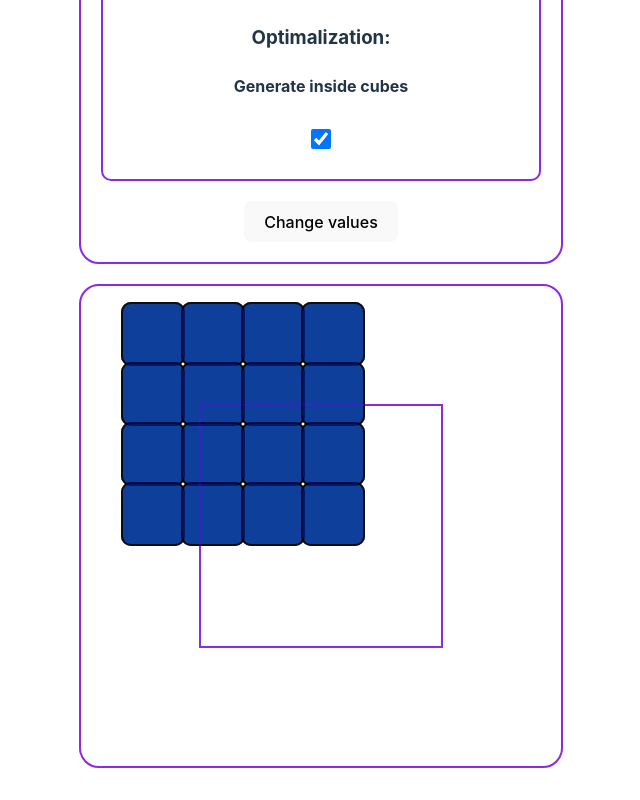
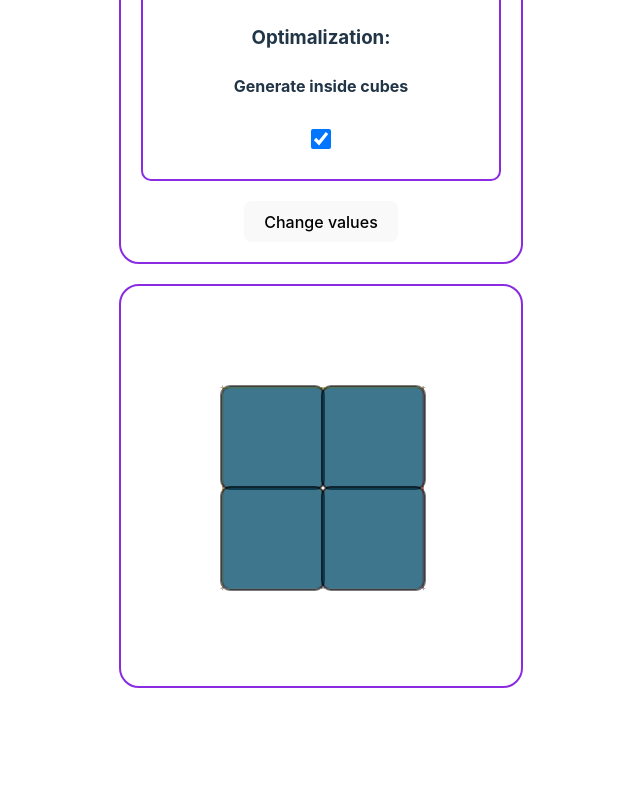
Before and after one commit to KacperCedro/rkg, a React (Vite) app: page / in a window 1280 px wide. Shown: the part 1533-2333 px from the top of the page, without its empty margins (319-959 px from the left). After the commit the page ends 2253 px from the top, so only its background shows below. Built offline with nearby package versions, Linux system fonts and the light colour scheme.

Commit message:
Cube position fixed, touch handling added

```diff
--- a/src/App.jsx
+++ b/src/App.jsx
@@ -4,10 +4,10 @@ import { Cube } from "./components/Cube";
 import { ConfigForm } from './components/ConfigForm';
 
 // initial config
-let initialSideSize = 60
+let initialSideSize = 100
 let initialPerspective = 10000
 let initialOpacity = 0.3
-let initialCubeSize = 4
+let initialCubeSize = 2
 let initialEnableInsideCubes = true
 let initialSubCubeColors = {
   top: "#ffff00",
--- a/src/components/Cube.css
+++ b/src/components/Cube.css
@@ -1,19 +1,20 @@
 
 .cube{
-    transform-origin: center center center;
     transform-style: preserve-3d;
+    transform-origin: center center ;
     transition: transform 0.01s ease-out;
-
+    /*
     border-color: blueviolet;
     border-width: 2px;
     border-style: solid;
+    */
 }
 
 .cube-wrapper {
+    perspective: 1000px;
     display: flex;
     align-items: center;
     justify-content: center;
-    position: relative;
     margin-top: 20px;
     cursor: grab;
     border-radius: 20px;
@@ -24,12 +25,15 @@
 
 .cube-wrapper:active {
     cursor: grabbing;
+    touch-action: none;
 }
 
-figure{
-    display: block;
+div.figure{
     position: absolute;
-    -webkit-transform-origin: center center center;
+    top: 0px;
+    left: 0px;
+    transform-style: preserve-3d;
+    transform-origin: center center center;
     border-width: 2px;
     border-radius: 10px;
     border-color: black;
@@ -37,16 +41,20 @@ figure{
 }
 
 .subCube {
-    -webkit-transform-style: preserve-3d;
-    position:relative;
+    position: absolute;
+    transform-style: preserve-3d;
+    transform-origin: center center center ;
+    /*
+    border-color: red;
+    border-width: 2px;
+    border-style: solid;
+    */
 }
-
-@-webkit-keyframes rotate {
-    0% {
-        -webkit-transform: rotateX(0) rotateY(0) rotateZ(0);
+@keyframes rotate {
+    from {
+        transform: rotate3d(0, 0, 0, 0deg);
     }
-
-    100% {
-        -webkit-transform: rotateX(360deg) rotateY(360deg) rotateZ(0deg);
+    to {
+        transform: rotate3d(1, 1, 1, 360deg);
     }
 }
--- a/src/components/Cube.jsx
+++ b/src/components/Cube.jsx
@@ -1,6 +1,7 @@
 import { useEffect, useState } from "react"
 import { loadSubCubaTable } from "./modules/tableGenerator"
 import "./Cube.css"
+/*
 export const Cube = (props) => {
     const [subCubeTable, setSubCubeTable] = useState()
     const [rotation, setRotation] = useState({ x: 0, y: 0 });
@@ -72,6 +73,7 @@ export const Cube = (props) => {
         <>
             <div
                 style={{
+                    perspective: props.perspective,
                     height: `${props.cubeSize * props.sideSize * 2}px`,
                     width: `${props.cubeSize * props.sideSize * 2}px`,
                 }}
@@ -92,3 +94,218 @@ export const Cube = (props) => {
         </>
     )
 }
+*/
+
+/*
+export const Cube = (props) => {
+    const [subCubeTable, setSubCubeTable] = useState();
+    const [rotation, setRotation] = useState({ x: 0, y: 0 });
+    const [isInteracting, setIsInteracting] = useState(false);
+    const [lastPosition, setLastPosition] = useState({ x: 0, y: 0 });
+
+    useEffect(() => {
+        const table = loadSubCubaTable(props);
+
+        if (!props.enableInsideCubes) {
+            setSubCubeTable(
+                table.filter((element) =>
+                    (element.y === 0 || element.y === props.cubeSize - 1) ||
+                    (element.x === 0 || element.x === props.cubeSize - 1) ||
+                    (element.z === 0 || element.z === props.cubeSize - 1)
+                )
+            );
+        } else {
+            setSubCubeTable(table);
+        }
+    }, [props]);
+
+    const handleStart = (e) => {
+        e.preventDefault(); // Zapobiega domyślnym działaniom, np. przewijaniu na dotykowych ekranach.
+        setIsInteracting(true);
+
+        const isTouch = e.type === "touchstart";
+        const { clientX, clientY } = isTouch ? e.touches[0] : e;
+
+        setLastPosition({ x: clientX, y: clientY });
+    };
+
+    const handleMove = (e) => {
+        if (!isInteracting) return;
+
+        const isTouch = e.type === "touchmove";
+        const { clientX, clientY } = isTouch ? e.touches[0] : e;
+
+        const deltaX = clientX - lastPosition.x;
+        const deltaY = clientY - lastPosition.y;
+
+        setRotation((prev) => ({
+            x: prev.x - deltaY * 0.5,
+            y: prev.y + deltaX * 0.5,
+        }));
+
+        setLastPosition({ x: clientX, y: clientY });
+    };
+
+    const handleEnd = () => {
+        setIsInteracting(false);
+    };
+
+    useEffect(() => {
+        if (isInteracting) {
+            window.addEventListener("mousemove", handleMove);
+            window.addEventListener("mouseup", handleEnd);
+            window.addEventListener("touchmove", handleMove);
+            window.addEventListener("touchend", handleEnd);
+        } else {
+            window.removeEventListener("mousemove", handleMove);
+            window.removeEventListener("mouseup", handleEnd);
+            window.removeEventListener("touchmove", handleMove);
+            window.removeEventListener("touchend", handleEnd);
+        }
+
+        return () => {
+            window.removeEventListener("mousemove", handleMove);
+            window.removeEventListener("mouseup", handleEnd);
+            window.removeEventListener("touchmove", handleMove);
+            window.removeEventListener("touchend", handleEnd);
+        };
+    }, [isInteracting]);
+
+    const subCubeElements = subCubeTable?.map((element) => element.component);
+
+    return (
+        <>
+            <div
+                style={{
+                    perspective: `${props.perspective}px`,
+                    marginTop: `${props.cubeSize * (Math.sqrt(2 * props.sideSize * props.sideSize))}px`,
+                }}
+                className="cube-wrapper"
+                onMouseDown={handleStart}
+                onTouchStart={handleStart}
+            >
+                <div
+                    className="cube"
+                    style={{
+                        transform: `rotateX(${rotation.x}deg) rotateY(${rotation.y}deg)`,
+                    }}
+                >
+                    {subCubeElements}
+                </div>
+            </div>
+            <div style={{ height: `${props.cubeSize * (Math.sqrt(2 * props.sideSize * props.sideSize))}px` }}></div>
+        </>
+    );
+};
+*/
+
+export const Cube = (props) => {
+    const [subCubeTable, setSubCubeTable] = useState();
+    const [rotation, setRotation] = useState({ x: 0, y: 0 });
+    const [isInteracting, setIsInteracting] = useState(false);
+    const [lastPosition, setLastPosition] = useState({ x: 0, y: 0 });
+
+    useEffect(() => {
+        console.log("enableInsideCubes changed:", props.enableInsideCubes);
+        const table = loadSubCubaTable(props);
+
+        if (!props.enableInsideCubes) {
+            console.log("Loaded without inside cubes");
+            setSubCubeTable(
+                table.filter((element) =>
+                    (element.y === 0 || element.y === props.cubeSize - 1) ||
+                    (element.x === 0 || element.x === props.cubeSize - 1) ||
+                    (element.z === 0 || element.z === props.cubeSize - 1)
+                )
+            );
+        } else {
+            console.log("Loaded with inside cubes");
+            setSubCubeTable(table);
+        }
+    }, [props]);
+
+    // Funkcja do rozpoczęcia interakcji (mysz lub dotyk)
+    const handleStart = (e) => {
+        e.preventDefault();
+        setIsInteracting(true);
+
+        // Obsługa myszy lub dotyku
+        const isTouch = e.type === "touchstart";
+        const { clientX, clientY } = isTouch ? e.touches[0] : e;
+
+        setLastPosition({ x: clientX, y: clientY });
+    };
+
+    // Funkcja obsługująca ruch kursora lub palca
+    const handleMove = (e) => {
+        if (!isInteracting) return;
+
+        const isTouch = e.type === "touchmove";
+        const { clientX, clientY } = isTouch ? e.touches[0] : e;
+
+        const deltaX = clientX - lastPosition.x;
+        const deltaY = clientY - lastPosition.y;
+
+        setRotation((prev) => ({
+            x: prev.x - deltaY * 0.5,
+            y: prev.y + deltaX * 0.5,
+        }));
+
+        setLastPosition({ x: clientX, y: clientY });
+    };
+
+    // Funkcja do zakończenia interakcji
+    const handleEnd = () => {
+        setIsInteracting(false);
+    };
+
+    // Obsługa nasłuchiwania zdarzeń
+    useEffect(() => {
+        if (isInteracting) {
+            window.addEventListener("mousemove", handleMove);
+            window.addEventListener("mouseup", handleEnd);
+            window.addEventListener("touchmove", handleMove);
+            window.addEventListener("touchend", handleEnd);
+        } else {
+            window.removeEventListener("mousemove", handleMove);
+            window.removeEventListener("mouseup", handleEnd);
+            window.removeEventListener("touchmove", handleMove);
+            window.removeEventListener("touchend", handleEnd);
+        }
+
+        return () => {
+            window.removeEventListener("mousemove", handleMove);
+            window.removeEventListener("mouseup", handleEnd);
+            window.removeEventListener("touchmove", handleMove);
+            window.removeEventListener("touchend", handleEnd);
+        };
+    }, [isInteracting]);
+
+    const subCubeElements = subCubeTable?.map((element) => element.component);
+
+    return (
+        <>
+            <div
+                style={{
+                    perspective: props.perspective,
+                    height: `${props.cubeSize * props.sideSize * 2}px`,
+                    width: `${props.cubeSize * props.sideSize * 2}px`,
+                }}
+                className="cube-wrapper"
+                onMouseDown={handleStart}
+                onTouchStart={handleStart} // Dodano obsługę dotyku
+            >
+                <div
+                    className="cube"
+                    style={{
+                        transform: `rotateX(${rotation.x / 100}deg) rotateY(${rotation.y / 100}deg)`,
+                        height: `${props.cubeSize * props.sideSize}px`,
+                        width: `${props.cubeSize * props.sideSize}px`,
+                    }}
+                >
+                    {subCubeElements}
+                </div>
+            </div>
+        </>
+    );
+};
--- a/src/components/SubCube.jsx
+++ b/src/components/SubCube.jsx
@@ -8,16 +8,29 @@ export const SubCube = (props) => {
             className="subCube"
             style={{
                 transform: relocate(props.x, props.y, props.z, props.props.cubeSize, props.props.sideSize),
+                height: `${props.props.sideSize}px`,
+                width: `${props.props.sideSize}px`,
             }}
         >
             {["front", "back", "top", "bottom", "left", "right"].map((side, index) => {
                 const transforms = {
+
                     front: `rotateZ(0deg) translateZ(${props.props.sideSize / 2}px)`,
-                    back: `rotateZ(1800deg) translateZ(${-props.props.sideSize / 2}px)`,
+                    back: `rotateZ(180deg) translateZ(${props.props.sideSize / 2}px) `,
                     top: `rotateX(90deg) translateZ(${props.props.sideSize / 2}px)`,
                     bottom: `rotateX(-90deg) translateZ(${props.props.sideSize / 2}px)`,
                     left: `rotateY(-90deg) translateZ(${props.props.sideSize / 2}px)`,
                     right: `rotateY(90deg) translateZ(${props.props.sideSize / 2}px)`,
+
+                    /*
+                    front: `rotateZ(0deg) translateZ(${0}px)`,
+                    back: `rotateZ(180deg) translateZ(${0}px) `,
+                    top: `rotateX(90deg) translateZ(${0}px)`,
+                    bottom: `rotateX(-90deg) translateZ(${0}px)`,
+                    left: `rotateY(-90deg) translateZ(${0}px)`,
+                    right: `rotateY(90deg) translateZ(${0}px)`,
+                    */
+
                 };
 
                 return (
--- a/src/components/SubCubeSide.jsx
+++ b/src/components/SubCubeSide.jsx
@@ -1,12 +1,13 @@
 export const SubCubeSide = (props) => {
     //console.log(props)
     return (
-       <figure
-            className={props.className}
+       <div
+            //className={props.className}
+            className="figure"
             style={{
                 transform: props.transform,
-                height: `${props.sideSize}px`, // Dodanie jednostek "px"
-                width: `${props.sideSize}px`,
+                height: `100%`,
+                width: `100%`,
                 backgroundColor: props.color,
                 opacity: props.opacity,
             }}
--- a/src/components/modules/relocateSubCubes.jsx
+++ b/src/components/modules/relocateSubCubes.jsx
@@ -1,6 +1,12 @@
-export const relocate = (x,y,z, cubeSize, subCubeSideSize) => {
-    let newY = y * subCubeSideSize;
-    let newX = x * subCubeSideSize;
-    let newZ = z * subCubeSideSize;
-    return "translate3d(" + (newX - (subCubeSideSize * (cubeSize / 2))) + "px, " + (newY - (subCubeSideSize * (cubeSize / 2))) + "px, " + (newZ - (subCubeSideSize * (cubeSize / 2))) + "px)"
-}
+
+export const relocate = (x, y, z, cubeSize, subCubeSideSize) => {
+    const offset = (cubeSize - 1) / 2;
+    const newX = ((x - offset) * subCubeSideSize) + 0.5 * subCubeSideSize;
+    const newY = ((y - offset) * subCubeSideSize) + 0.5 * subCubeSideSize;
+    const newZ = (z - offset) * subCubeSideSize;
+
+    console.log(`Relocating cube: (${x}, ${y}, ${z})`);
+    console.log(`New position: translate3d(${newX}px, ${newY}px, ${newZ}px)`);
+
+    return `translate3d(${newX}px, ${newY}px, ${newZ}px)`;
+};
--- a/src/components/modules/tableGenerator.jsx
+++ b/src/components/modules/tableGenerator.jsx
@@ -13,8 +13,8 @@ export const loadSubCubaTable = (props) => {
                         props={props}
                         x={x}
                         y={y}
-                        z={z} /*transformSubCube={relocate(x, y, z, props.cubeSize, props.sideSize)} */ /
-                        >),
+                        z={z}
+                        />),
                     x: x,
                     y: y,
                     z: z,
```
Also changed, not shown: 1 other file (tests, documents, lock files or other folders).
